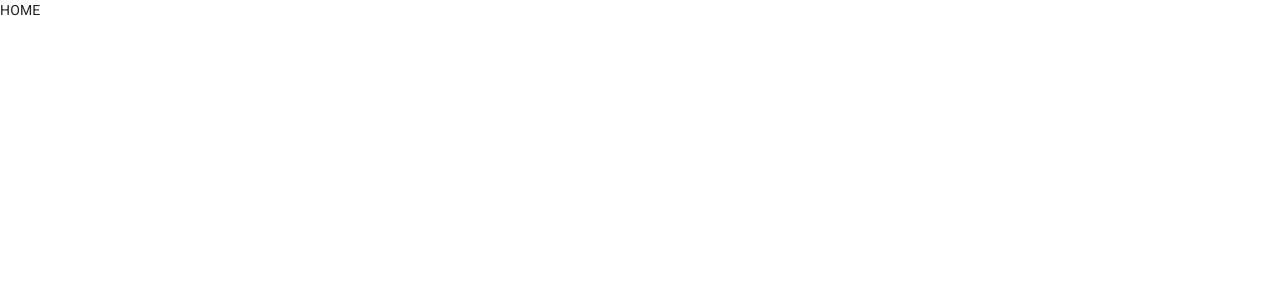
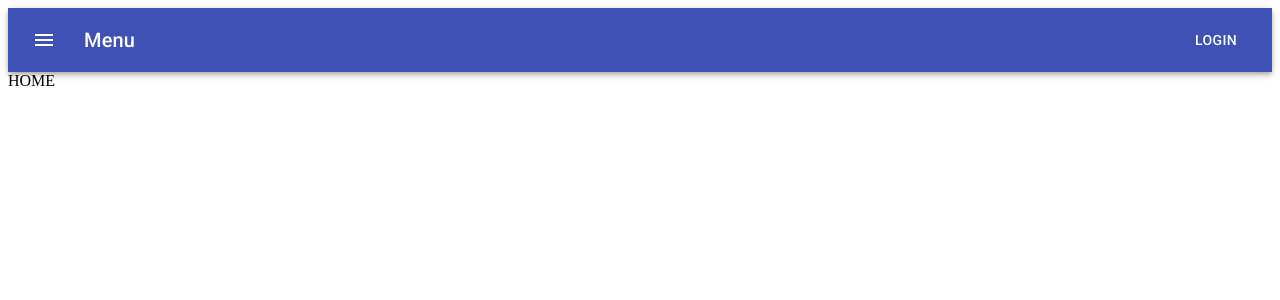
Before and after one commit to elayneargollo/book-front, a React (Create React App) app: page / in a window 1280 px wide. Shown: the top 300 px of the page. Built offline with nearby package versions, Linux system fonts and the light colour scheme.

Commit message:
ajuste de lista

```diff
--- a/package.json
+++ b/package.json
@@ -10,6 +10,7 @@
     "@testing-library/react": "^11.2.7",
     "@testing-library/user-event": "^12.8.3",
     "axios": "^0.21.1",
+    "materialize-css": "^1.0.0-rc.2",
     "react": "^17.0.2",
     "react-dom": "^17.0.2",
     "react-router-dom": "^5.2.0",
--- a/src/app/App.js
+++ b/src/app/App.js
@@ -1,19 +1,13 @@
 import React, { Component } from 'react';
 import Rotas from '../routes/index';
-import Theme from '../components/themes/Theme';
-import CssBaseline from '@material-ui/core/CssBaseline';
-import { ThemeProvider } from '@material-ui/core/styles';
 
 export default class App extends Component {
 
   render() {
     return (
-      <ThemeProvider theme={Theme}>
         <React.StrictMode>
-          <CssBaseline />
           <Rotas />
         </React.StrictMode>
-      </ThemeProvider>
     );
   }
 }
--- /dev/null
+++ b/src/components/footer/Footer.js
@@ -0,0 +1,11 @@
+import React, { Component } from "react";
+
+export default class Footer extends Component {
+  render() {
+    return (
+      <footer >
+
+      </footer>
+    );
+  }
+}
--- /dev/null
+++ b/src/components/navbar/Menu.js
@@ -0,0 +1,53 @@
+import React from 'react';
+import AppBar from '@material-ui/core/AppBar';
+import Toolbar from '@material-ui/core/Toolbar';
+import Typography from '@material-ui/core/Typography';
+import Button from '@material-ui/core/Button';
+import IconButton from '@material-ui/core/IconButton';
+import MenuIcon from '@material-ui/icons/Menu';
+import { createStyles, makeStyles} from '@material-ui/core/styles';
+import { useHistory } from 'react-router-dom';
+
+const useStyles = makeStyles((theme) =>
+  createStyles({
+    root: {
+      flexGrow: 1,
+    },
+    menuButton: {
+      marginRight: theme.spacing(2),
+    },
+    title: {
+      flexGrow: 1,
+    },
+  }),
+);
+
+export default function ButtonAppBar() {
+
+  const classes = useStyles();
+  const history = useHistory();
+
+  const handleClick = () => {
+    history.push("/login");
+  }
+
+  const menu = () => {
+    history.push("/livros");
+  }
+
+  return (
+    <div  className={classes.root}>
+      <AppBar position="static">
+        <Toolbar>
+          <IconButton edge="start"  className={classes.menuButton}  color="inherit" aria-label="menu">
+          <MenuIcon onClick={menu}/>
+          </IconButton>
+          <Typography variant="h6" className={classes.title}>
+            Menu
+          </Typography>
+          <Button color="inherit" onClick={handleClick}>Login</Button>
+        </Toolbar>
+      </AppBar>
+    </div>
+  );
+}
--- a/src/index.css
+++ /dev/null
@@ -1,6 +0,0 @@
-body {
-    margin: 0;
-    padding: 0;
-    font-family: sans-serif;
-    background: "#dfdfdf";
-  }
--- a/src/index.js
+++ b/src/index.js
@@ -1,7 +1,6 @@
 import React from 'react';
 import ReactDOM from 'react-dom';
 import App from './app/App';
-import './index.css';
 
 ReactDOM.render(
   <React.StrictMode>
--- a/src/pages/livros/Livros.js
+++ b/src/pages/livros/Livros.js
@@ -1,5 +1,15 @@
 import React, { Component } from "react";
 import { getBook }  from "../../services/api/book";
+import '../livros/Sytle.css';
+import Card from '@material-ui/core/Card';
+import CardHeader from '@material-ui/core/CardHeader';
+import CardMedia from '@material-ui/core/CardMedia';
+import CardContent from '@material-ui/core/CardContent';
+import Typography from '@material-ui/core/Typography';
+import IconButton from '@material-ui/core/IconButton';
+import MoreVertIcon from '@material-ui/icons/MoreVert';
+import Button from '@material-ui/core/Button';
+import CardActions from '@material-ui/core/CardActions';
 
 export default class Livros extends Component {
 
@@ -17,27 +27,56 @@ export default class Livros extends Component {
     const { books } = this.state;
 
     return (
-      <div>
-        <h1>Listar os filmes</h1>
-        { books.map(book => (
-          <li key={book.isbn}>
-            <h2>
-              {book.title}
-            </h2>
-            <p>
-              <strong>Categoria: </strong>
-              {book.category}
-            </p>
-            <p>
-              <strong>Preco: </strong>
-              R$ {book.price}
-            </p>
-            <p>
-              <strong>ISBN: </strong>
-              {book.isbn}
-            </p>
-          </li>
-        ))};
+    <div >
+
+  { books.map(book => (
+    <div class="row">
+        <div class="col s12 m6">
+          <div class="card">
+            </div>
+
+            <Card>
+
+              <CardHeader
+
+                  action={
+                      <IconButton aria-label="settings">
+                      <MoreVertIcon />
+                      </IconButton>
+                  }
+                      title={book.title}
+                      subheader= {book.category}
+                  />
+
+                  <div className="media">
+                      <CardMedia
+                      //  image="/static/images/cards/paella.jpg"
+                          title="Paella dish"
+                      />
+                  </div>
+
+                  <CardContent>
+                      <Typography variant="body2" color="textSecondary" component="p">
+                      This impressive paella is a perfect party dish and a fun meal to cook together with your
+                      guests. Add 1 cup of frozen peas along with the mussels, if you like.
+                      </Typography>
+                  </CardContent>
+
+                  <CardActions>
+                  <Button size="small" color="primary">
+                  Detalhe
+                  </Button>
+                  <Button size="small" color="primary">
+                  Comprar
+                  </Button>
+                  </CardActions>
+
+                  </Card>
+          </div>
+        </div>
+
+      ))};
+
       </div>
     );
   }
--- /dev/null
+++ b/src/pages/livros/Sytle.css
@@ -0,0 +1,23 @@
+.titulo {
+  width: 400px;
+  height: 400px;
+  border: 1px;
+  border-radius: 20px;
+  text-align: center;
+  padding: 40px;
+  display: inline-block;
+}
+
+.media {
+  height: 0;
+  padding: 80px;
+}
+
+h1{
+  color: #556cd6;
+}
+
+.root
+{
+
+}
--- a/src/pages/login/Login.js
+++ b/src/pages/login/Login.js
@@ -27,41 +27,34 @@ export default class Login extends Component {
         <div className="box">
           <h1>Login</h1>
           <form>
-
             <div>
-              <TextField required id="standard-required" label="Enter your username" defaultValue="Hello World" variant="outlined" size="small"
+              <TextField required id="standard-required" label="Enter your username" defaultValue="Hello World" variant="outlined" size="small"  autoFocus
                 value={this.state.username}
                 onChange={(e) => this.setState({ username: e.target.value })}
               />
             </div>
-
             <div className="texto">
-              <TextField required id="standard-required" label="Enter your password" defaultValue="Hello World" variant="outlined" size="small"
+              <TextField required id="standard-required" label="Enter your password" defaultValue="Hello World" variant="outlined" size="small" autoFocus
                 value={this.state.password}
                 type="password"
                 autoComplete="current-password"
                 onChange={(e) => this.setState({ password: e.target.value })}
               />
             </div>
-
           </form>
-
           <div className="senhas">
             <Link href="#" >
               Cadastrar uma conta
             </Link>
           </div>
-
           <div className="senhas">
             <Link href="#" >
               Esqueci minha senha
             </Link>
           </div>
-
           <div className="button">
             <Button size="small" variant="contained" color="primary" onClick={this.handleClick.bind(this)}>Entrar</Button>
           </div>
-
         </div>
       </div>
     );
--- a/src/pages/login/Sytle.css
+++ b/src/pages/login/Sytle.css
@@ -3,9 +3,10 @@
     height: 100vh;
     background: #dfdfdf;
     display: flex;
-    flex-direction: row;
+
     justify-content: center;
     align-items: center;
+    flex-Direction: 'column',
 }
 
 .box {
@@ -28,7 +29,7 @@
 }
 
 .texto {
-  padding: 10px;
+  padding: 25px;
 }
 
 .senhas {
@@ -39,4 +40,5 @@
 
 h1{
   color: #556cd6;
+  padding: 10px;
 }
--- a/src/routes/index.js
+++ b/src/routes/index.js
@@ -5,17 +5,22 @@ import Home from '../pages/home/Home';
 import Login from '../pages/login/Login';
 import Livros from '../pages/livros/Livros';
 
+import Menu from '../components/navbar/Menu';
+import Footer from '../components/footer/Footer';
+
 export const paths = require('./paths');
 
 function Rotas() {
 
   return (
     <BrowserRouter>
+    <Menu/>
       <Switch>
         <Route exact path={paths.root} component={Home} />
         <Route exact path={paths.login} component={Login} />
         <Route exact path={paths.livros} component={Livros} />
       </Switch>
+      <Footer/>
     </BrowserRouter>
   );
 }
--- a/src/services/api/login.js
+++ b/src/services/api/login.js
@@ -19,9 +19,11 @@ export const authenticate = data =>
     .post(`/account/login`, data)
     .then(response => {
         swal("Seja-bem vindo !");
+        console.log("sdsafa");
         return response.data;
     })
     .catch(error => {
+        console.log("oooo");
        swal("Ocorreu um erro", `${error.response.data}\n`, "error");
     });
 }
```
Also changed, not shown: 1 other file (tests, documents, lock files or other folders).
